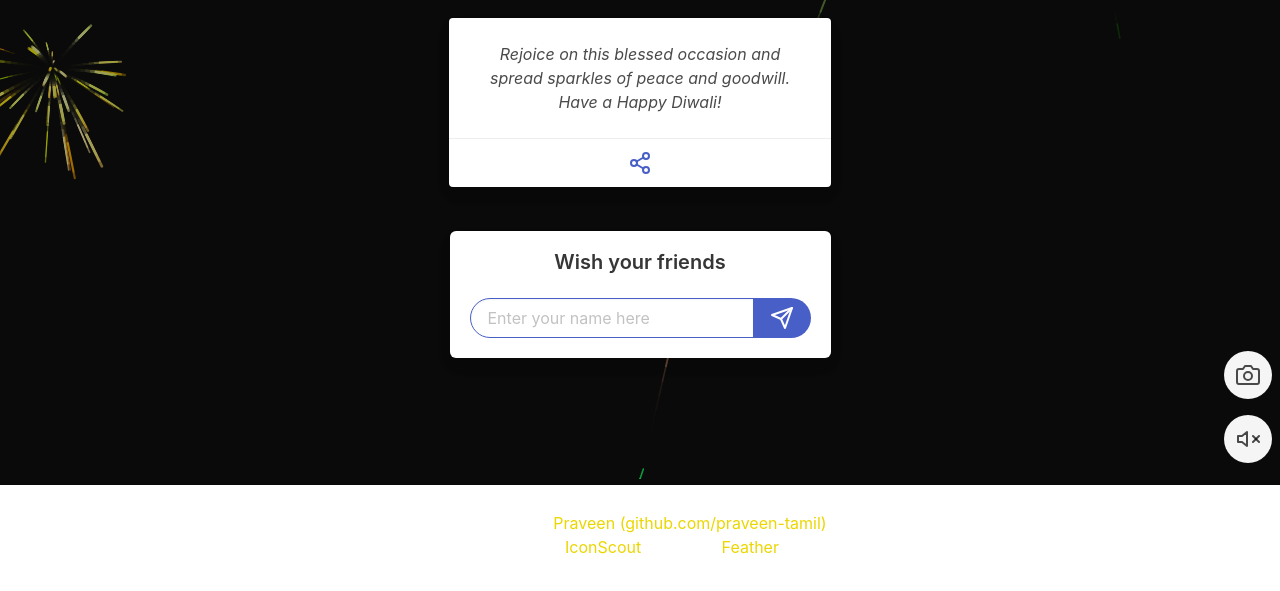
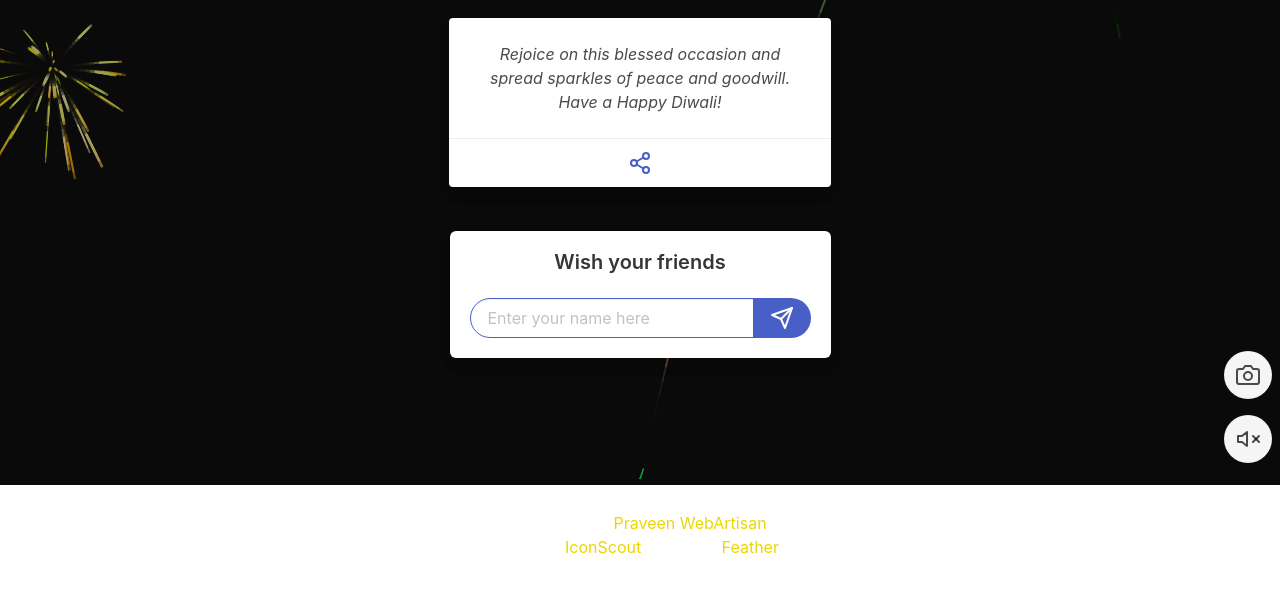
Before and after one commit to xnkit69/happy-diwali, a plain HTML site: page index.html in a window 1280 px wide. Shown: the part 321-912 px from the top of the page. Drawn offline with Linux system fonts and the light colour scheme.

Commit message:
Links updated

```diff
--- a/index.html
+++ b/index.html
@@ -7,7 +7,7 @@
 
 	<meta name="keywords" content="Happy Diwali, Diwali wish, Crackers">
 
-	<meta name="author" content="Praveen">
+	<meta name="author" content="Praveen WebArtisan">
 	<meta name="description" content="Happy Diwali to you. Wish your friends nad family!">
 
 	<title>Happy Diwali</title>
@@ -83,7 +83,7 @@
 	<div class="page-footer hide-when-capture">
 		<div class="content has-text-centered">
 			<p>
-				Designed By <a href="https://github.com/praveen-tamil" target="_blank">Praveen (github.com/praveen-tamil)</a>
+				Designed By <a href="https://github.com/praveen-webartisan" target="_blank">Praveen WebArtisan</a>
 			</p>
 			<p>
 				Images: <a href="https://iconscout.com" target="_blank">IconScout</a>
@@ -106,7 +106,7 @@
 						</div>
 						<div class="media-content">
 							<p class="title is-4">Praveen</p>
-							<p class="subtitle is-6">@praveen-tamil</p>
+							<p class="subtitle is-6">@praveen-webartisan</p>
 						</div>
 					</div>
 
@@ -121,7 +121,7 @@
 					</div>
 				</div>
 				<footer class="card-footer">
-					<a href="https://github.com/praveen-tamil" target="_blank" class="card-footer-item">
+					<a href="https://github.com/praveen-webartisan" target="_blank" class="card-footer-item">
 						<svg xmlns="http://www.w3.org/2000/svg" width="24" height="24" viewBox="0 0 24 24" fill="none" stroke="currentColor" stroke-width="2" stroke-linecap="round" stroke-linejoin="round" class="feather feather-github"><path d="M9 19c-5 1.5-5-2.5-7-3m14 6v-3.87a3.37 3.37 0 0 0-.94-2.61c3.14-.35 6.44-1.54 6.44-7A5.44 5.44 0 0 0 20 4.77 5.07 5.07 0 0 0 19.91 1S18.73.65 16 2.48a13.38 13.38 0 0 0-7 0C6.27.65 5.09 1 5.09 1A5.07 5.07 0 0 0 5 4.77a5.44 5.44 0 0 0-1.5 3.78c0 5.42 3.3 6.61 6.44 7A3.37 3.37 0 0 0 9 18.13V22"></path></svg>
 					</a>
 				</footer>
```
